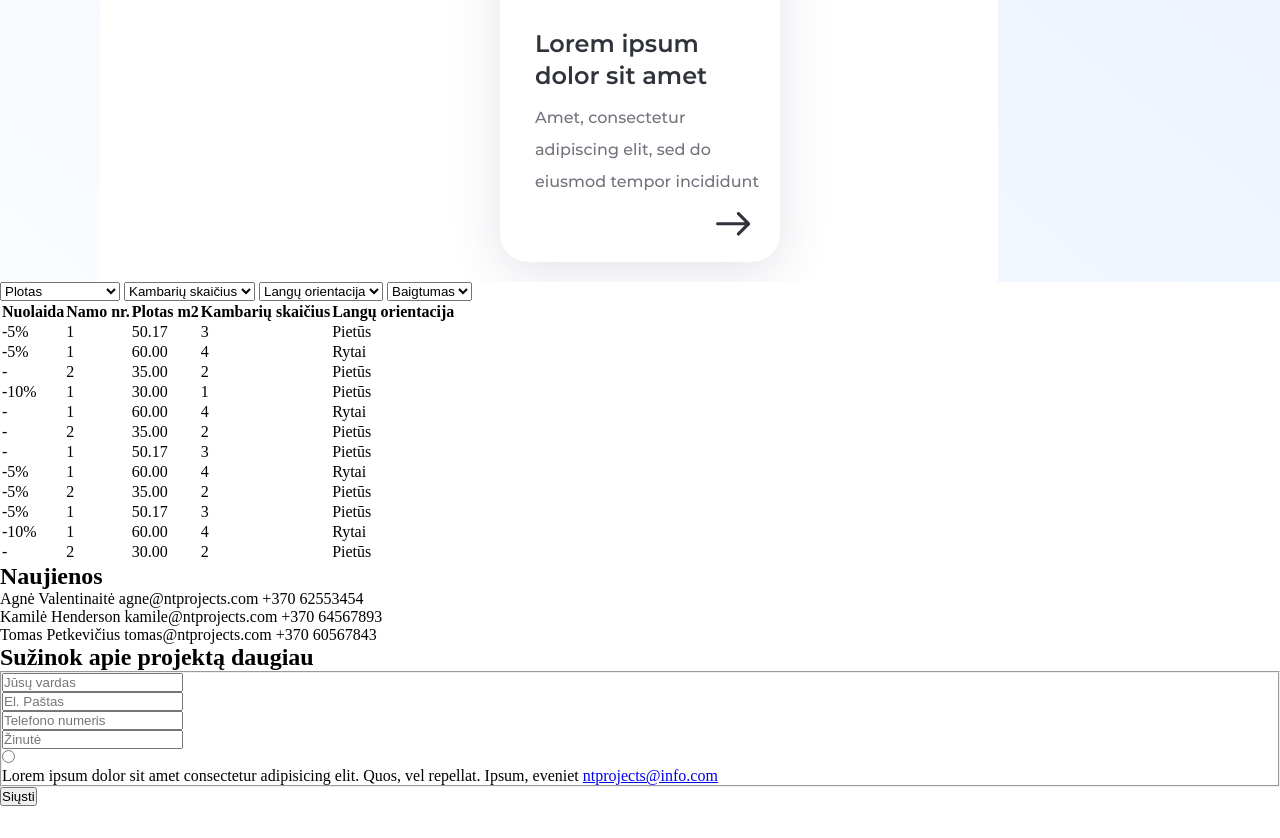
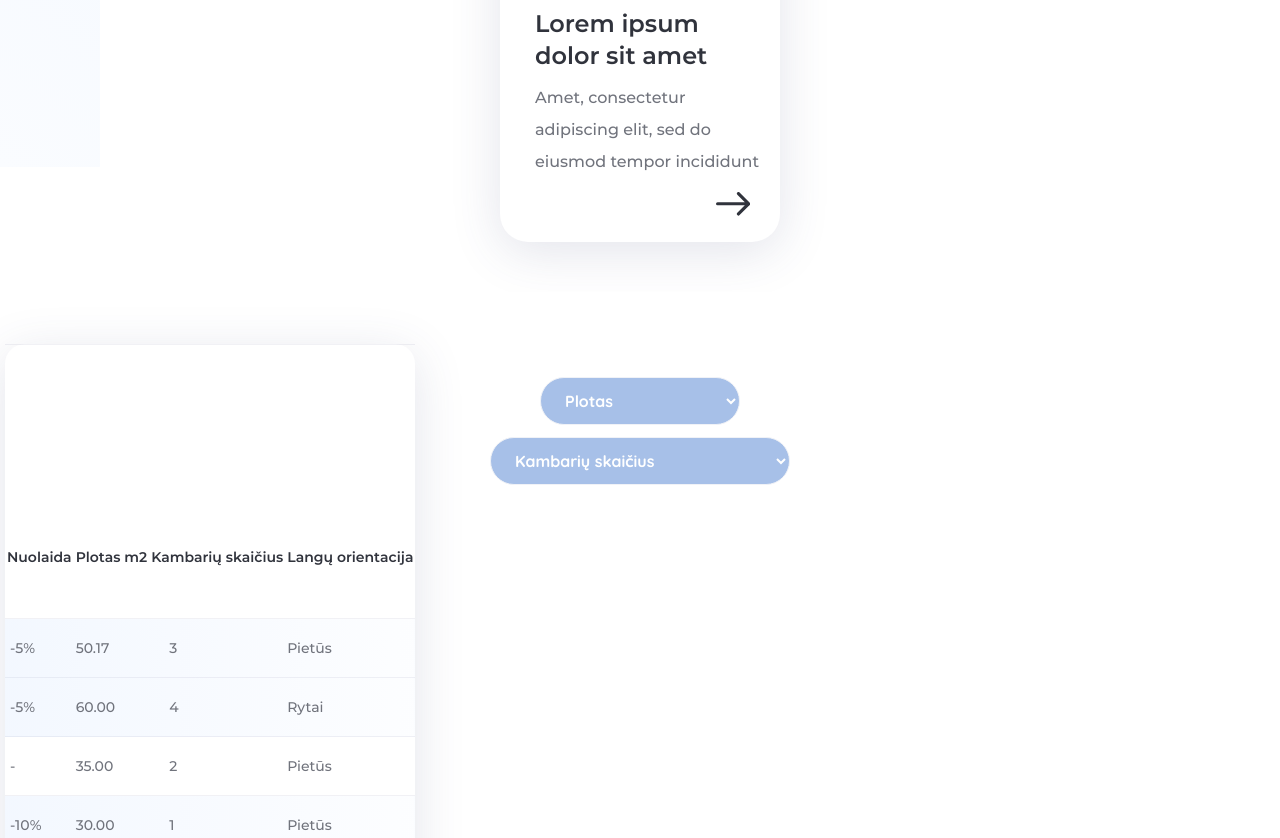
Before and after one commit to ShamanOfTheAleClan/NT-landing-page-task-1, a website: page index.html in a window 1280 px wide. Shown: the part 542-1380 px from the top of the page. Before the commit the page ends 1348 px from the top, so only its background shows below. Drawn offline with Linux system fonts and the light colour scheme; files whose address does not match are found by name.

Commit message:
finished basic layout in 2 article

```diff
--- a/index.html
+++ b/index.html
@@ -81,15 +81,18 @@
                     </div>
                 </div>
             </div>
-        </article> <!-- add swiper-->
+
+        </article>
 
         <article class="pasiulymai">
 
+            <!-- <div class="background-rectangle"></div> -->
             <!--su js padaryt, kad paspaudus ant menu ir paspaudus bet kur kitur vietoj pasirinkimo, grįžta default reikšmė-->
+
                 <select name="plotas">
                     <option selected disabled hidden value="default">Plotas</option>
-                <option value="didejimo">Didėjimo tvarka</option>
-                <option value="mazejimo">Mažėjimo tvarka</option>
+                    <option value="didejimo">Nuo mažiausio</option>
+                    <option value="mazejimo">Nuo didžiausio</option>
                 </select>
 
                 <select name="kambariu-skaicius">
@@ -288,13 +291,10 @@
     <script src="swiper.min.js"></script>
     <script>
         let swiper1 = new Swiper('.swiper1', {
-            autoHeight: false,
-            // direction: 'horizontal',
             centeredSlides: true,
             slidesPerView: 1,
             loop: true,
             spaceBetween: 30,
-            // width: 320,
 
         });
     </script>
--- a/sass/_article1Pradzia.scss
+++ b/sass/_article1Pradzia.scss
@@ -3,7 +3,7 @@ article:nth-of-type(1) {
     background-image: linear-gradient(219deg,#E8F1FF 0%, #FAFCFF 100%);
     padding: 45px 0 0 0;
     position: relative;
-    overflow: hidden;
+    overflow: visible;
 
     h1 {
         font-family: 'QuicksandBold';
@@ -11,13 +11,13 @@ article:nth-of-type(1) {
         color: $grayBlue;
         padding: 0 10px;
         margin-top: 45px;
-        margin-bottom: 80px;
+        // margin-bottom: 80px;
         position: relative;
     }
     .background-rectangle {
         background-color: $backgroundWhite;
         height: 100%;
-        width: 898px;
+        width: calc(100vw - 100px);
         border-radius: 344px 0 0 0;
         position: absolute;
         top: 118px;
--- a/sass/_article2Pasiulymai.scss
+++ b/sass/_article2Pasiulymai.scss
@@ -1,9 +1,81 @@
 article:nth-of-type(2) {
+    position: relative;
+    padding: 177px 0 0 0;
+    position: relative;
+    margin-bottom: 146px;
+    select {
+        display: inline-block;
+        background-color: $blue;
+        border-radius: 30px;
+        border: 1px solid #F0F2F7;
+        font-family: 'QuicksandBold';
+        font-size: 16px;
+        color: $backgroundWhite;
+        padding: 12px 40px 12px 20px;
+        box-sizing:border-box;
+        position: absolute;
+        option:nth-of-type(1) {
+            color: $backgroundWhite;
+        }
+        option{
+            background-color: $backgroundWhite;
+            color:$grayBlueLight;
+            box-shadow: 0 10px 50px rgba(68, 71, 124, 0.15);
+
+
+        }
+    }
+    select:nth-of-type(1){
+        width: 200px;
+        left: calc((100vw - 200px) / 2);
+        top: 210px;
+    }
+    select:nth-of-type(2), select:nth-of-type(3) {
+        width: 300px;
+        left: calc((100vw - 300px) / 2);
+        top: 270px;
+    }
+    select:nth-of-type(4){
+        width: 222px;
+    }
+    select:nth-of-type(3), select:nth-of-type(4) {
+        display:none;
+    }
+
     table {
+        border-radius: 20px;
+        box-shadow:0 10px 50px rgba(68, 71, 124, 0.15);
+        padding: 0 10px;
+        border-collapse: collapse;
+        margin: 0 5px;
+        box-sizing:border-box;
         tr {
-            td:nth-of-type(6), th:nth-of-type(6) {
+            border-top: 1px solid  rgba(68, 71, 124, 0.075 );
+            td:nth-of-type(6), th:nth-of-type(6),td:nth-of-type(2), th:nth-of-type(2) {
                 display: none;
             }
         }
+        .discount {
+            background-image: linear-gradient(270deg, rgba(247, 250, 255, 0.33) 0%, rgba(219, 233, 255, 0.33) 100%);
+        }
+        th {
+            font-family: 'MontserratSemiBold';
+            font-size: 14px;
+            color: $grayBlue;
+            padding: 203px 2px 52px 2px;
+        }
+        td {
+            font-family: 'MontserratMedium';
+            font-size: 14px;
+            color: $grayBlueLight;
+            padding: 20px 2px;
+        }
+
+        td:nth-of-type(4){
+            padding-left: 20px;
+        }
+        td:nth-of-type(1){
+            padding-left: 5px;
+        }
     }
 }
--- a/sass/_colors.scss
+++ b/sass/_colors.scss
@@ -1,3 +1,4 @@
 $backgroundWhite: #FFFFFF;
 $grayBlue: #30333C;
 $grayBlueLight: #70737C;
+$blue: #A7C0E8;
--- a/script.js
+++ b/script.js
@@ -1,5 +1,3 @@
-// window.onload=function(){
-
 // burger animation
 
 let burger = document.getElementById("burger");
@@ -16,6 +14,14 @@ function burgerClick()  {
         }
     }
 burger.addEventListener('click', burgerClick) ;
-// }
 
 // https://css-tricks.com/form-validation-part-2-constraint-validation-api-javascript/
+
+let rows = document.querySelectorAll('tr');
+
+
+for (i=1; i < rows.length; i++) {
+    if (rows[i].querySelector("td").innerHTML !== "-") {
+        rows[i].classList.add("discount")
+    }
+}
```
Also changed, not shown: style.css, swiper.min.css. Lines whose indentation alone changed are shown as unchanged.
